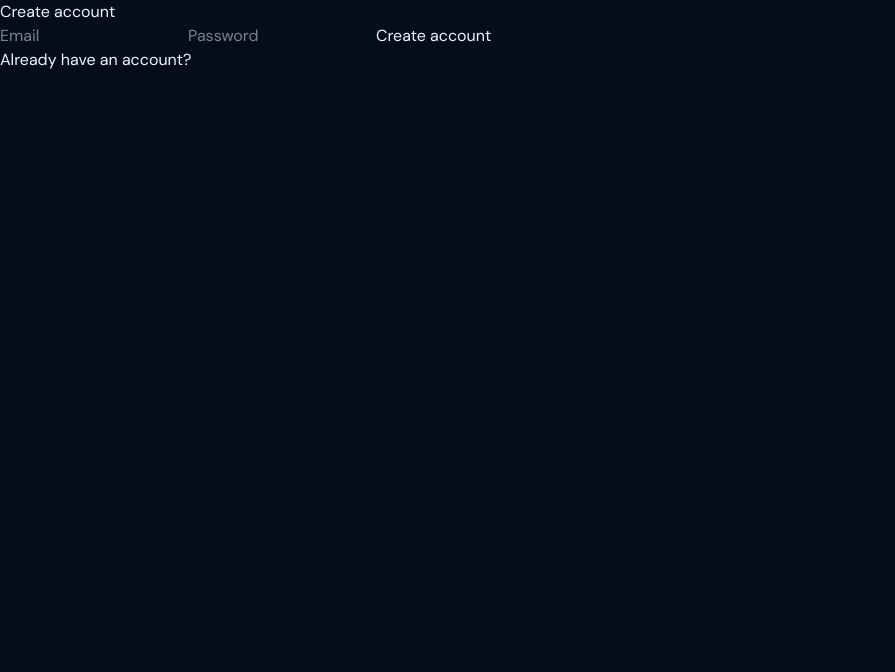
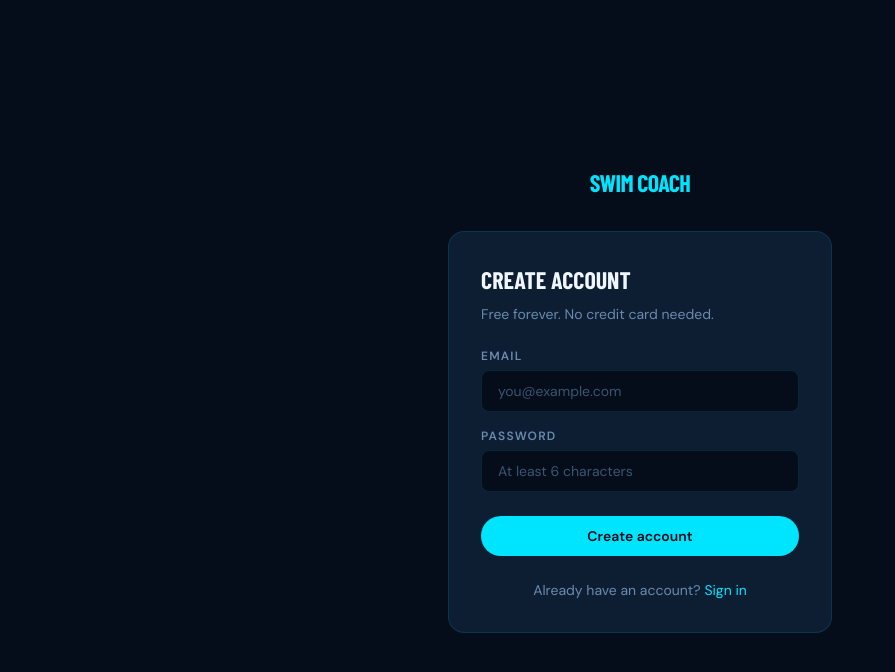
Before and after one commit to E10Feng/swim-coach, a Next.js app: page /signup in a window 1280 px wide. Shown: the top 672 px of the page, without its empty margins (0-895 px from the left). Built offline with nearby package versions, Linux system fonts and the light colour scheme; a web font is replaced by a local one.

Commit message:
design: styled auth pages (Black Lane)

```diff
--- a/src/app/(auth)/login/page.tsx
+++ b/src/app/(auth)/login/page.tsx
@@ -27,29 +27,86 @@ export default function LoginPage() {
   }
 
   return (
+    <div className="flex min-h-screen flex-col items-center justify-center bg-bg px-4">
+      <a
+        href="/"
+        className="mb-8 text-2xl font-bold tracking-tight text-accent"
+        style={{ fontFamily: 'var(--font-display)' }}
+      >
+        SWIM COACH
+      </a>
+
+      <div
+        className="w-full max-w-sm rounded-2xl border p-8"
+        style={{ background: 'var(--surface)', borderColor: 'var(--border)' }}
+      >
+        <h1
+          className="mb-6 text-2xl font-bold text-text-primary"
+          style={{ fontFamily: 'var(--font-display)' }}
+        >
+          SIGN IN
+        </h1>
+
+        <form onSubmit={handleLogin} className="space-y-4">
           <div>
-      <h1>Sign in</h1>
-      <form onSubmit={handleLogin}>
+            <label htmlFor="email" className="mb-1.5 block text-xs font-semibold uppercase tracking-widest text-text-secondary">
+              Email
+            </label>
             <input
+              id="email"
               type="email"
-          placeholder="Email"
+              placeholder="you@example.com"
               value={email}
               onChange={e => setEmail(e.target.value)}
               required
+              className="w-full rounded-lg border bg-bg px-4 py-2.5 text-sm text-text-primary placeholder:text-text-muted transition-colors focus:outline-none"
+              style={{ borderColor: 'var(--border)' }}
+              onFocus={e => (e.target.style.borderColor = 'var(--accent)')}
+              onBlur={e => (e.target.style.borderColor = 'var(--border)')}
             />
+          </div>
+
+          <div>
+            <label htmlFor="password" className="mb-1.5 block text-xs font-semibold uppercase tracking-widest text-text-secondary">
+              Password
+            </label>
             <input
+              id="password"
               type="password"
-          placeholder="Password"
+              placeholder="••••••••"
               value={password}
               onChange={e => setPassword(e.target.value)}
               required
+              className="w-full rounded-lg border bg-bg px-4 py-2.5 text-sm text-text-primary placeholder:text-text-muted transition-colors focus:outline-none"
+              style={{ borderColor: 'var(--border)' }}
+              onFocus={e => (e.target.style.borderColor = 'var(--accent)')}
+              onBlur={e => (e.target.style.borderColor = 'var(--border)')}
             />
-        {error && <p role="alert">{error}</p>}
-        <button type="submit" disabled={loading}>
-          {loading ? 'Signing in...' : 'Sign in'}
+          </div>
+
+          {error && (
+            <p role="alert" className="rounded-lg border px-3 py-2 text-sm" style={{ borderColor: 'var(--error)', color: 'var(--error)', background: 'rgba(248,113,113,0.08)' }}>
+              {error}
+            </p>
+          )}
+
+          <button
+            type="submit"
+            disabled={loading}
+            className="w-full rounded-full py-2.5 text-sm font-semibold text-bg transition-all hover:scale-105 disabled:opacity-50 disabled:hover:scale-100 mt-2"
+            style={{ background: 'var(--accent)' }}
+          >
+            {loading ? 'Signing in…' : 'Sign in'}
           </button>
         </form>
-      <Link href="/signup">Create account</Link>
+
+        <p className="mt-6 text-center text-sm text-text-secondary">
+          No account?{' '}
+          <a href="/signup" className="text-accent hover:underline">
+            Create one free
+          </a>
+        </p>
+      </div>
     </div>
   )
 }
--- a/src/app/(auth)/signup/page.tsx
+++ b/src/app/(auth)/signup/page.tsx
@@ -33,30 +33,88 @@ export default function SignupPage() {
   }
 
   return (
+    <div className="flex min-h-screen flex-col items-center justify-center bg-bg px-4">
+      <a
+        href="/"
+        className="mb-8 text-2xl font-bold tracking-tight text-accent"
+        style={{ fontFamily: 'var(--font-display)' }}
+      >
+        SWIM COACH
+      </a>
+
+      <div
+        className="w-full max-w-sm rounded-2xl border p-8"
+        style={{ background: 'var(--surface)', borderColor: 'var(--border)' }}
+      >
+        <h1
+          className="mb-2 text-2xl font-bold text-text-primary"
+          style={{ fontFamily: 'var(--font-display)' }}
+        >
+          CREATE ACCOUNT
+        </h1>
+        <p className="mb-6 text-sm text-text-secondary">Free forever. No credit card needed.</p>
+
+        <form onSubmit={handleSignup} className="space-y-4">
           <div>
-      <h1>Create account</h1>
-      <form onSubmit={handleSignup}>
+            <label htmlFor="email" className="mb-1.5 block text-xs font-semibold uppercase tracking-widest text-text-secondary">
+              Email
+            </label>
             <input
+              id="email"
               type="email"
-          placeholder="Email"
+              placeholder="you@example.com"
               value={email}
               onChange={e => setEmail(e.target.value)}
               required
+              className="w-full rounded-lg border bg-bg px-4 py-2.5 text-sm text-text-primary placeholder:text-text-muted transition-colors focus:outline-none"
+              style={{ borderColor: 'var(--border)' }}
+              onFocus={e => (e.target.style.borderColor = 'var(--accent)')}
+              onBlur={e => (e.target.style.borderColor = 'var(--border)')}
             />
+          </div>
+
+          <div>
+            <label htmlFor="password" className="mb-1.5 block text-xs font-semibold uppercase tracking-widest text-text-secondary">
+              Password
+            </label>
             <input
+              id="password"
               type="password"
-          placeholder="Password"
+              placeholder="At least 6 characters"
               value={password}
               onChange={e => setPassword(e.target.value)}
               required
               minLength={6}
+              className="w-full rounded-lg border bg-bg px-4 py-2.5 text-sm text-text-primary placeholder:text-text-muted transition-colors focus:outline-none"
+              style={{ borderColor: 'var(--border)' }}
+              onFocus={e => (e.target.style.borderColor = 'var(--accent)')}
+              onBlur={e => (e.target.style.borderColor = 'var(--border)')}
             />
-        {error && <p role="alert">{error}</p>}
-        <button type="submit" disabled={loading}>
-          {loading ? 'Creating account...' : 'Create account'}
+          </div>
+
+          {error && (
+            <p role="alert" className="rounded-lg border px-3 py-2 text-sm" style={{ borderColor: 'var(--error)', color: 'var(--error)', background: 'rgba(248,113,113,0.08)' }}>
+              {error}
+            </p>
+          )}
+
+          <button
+            type="submit"
+            disabled={loading}
+            className="w-full rounded-full py-2.5 text-sm font-semibold text-bg transition-all hover:scale-105 disabled:opacity-50 disabled:hover:scale-100 mt-2"
+            style={{ background: 'var(--accent)' }}
+          >
+            {loading ? 'Creating account…' : 'Create account'}
           </button>
         </form>
-      <Link href="/login">Already have an account?</Link>
+
+        <p className="mt-6 text-center text-sm text-text-secondary">
+          Already have an account?{' '}
+          <a href="/login" className="text-accent hover:underline">
+            Sign in
+          </a>
+        </p>
+      </div>
     </div>
   )
 }
```
Also changed, not shown: 2 other files (tests, documents, lock files or other folders). Lines whose indentation alone changed are shown as unchanged.
